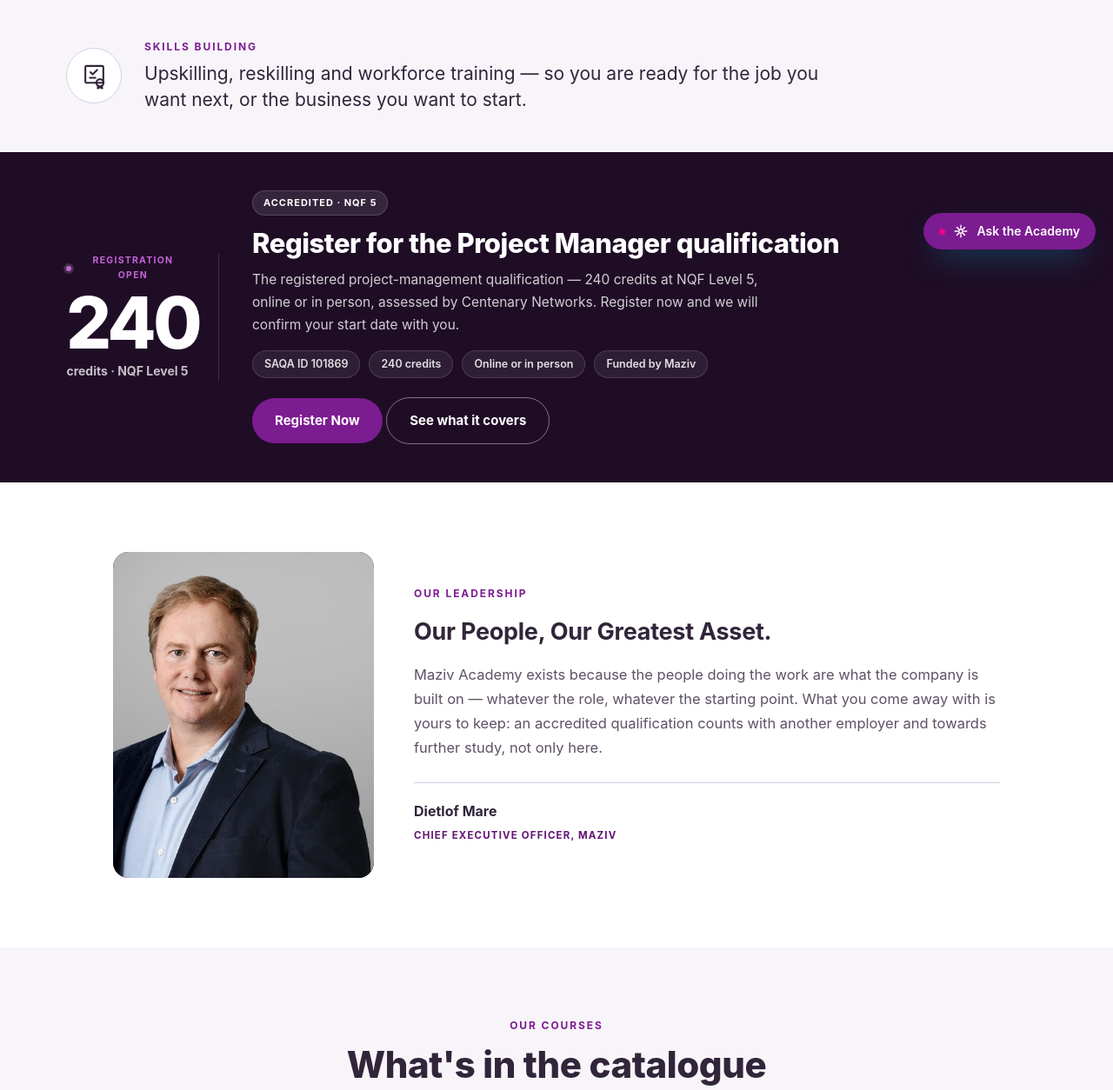
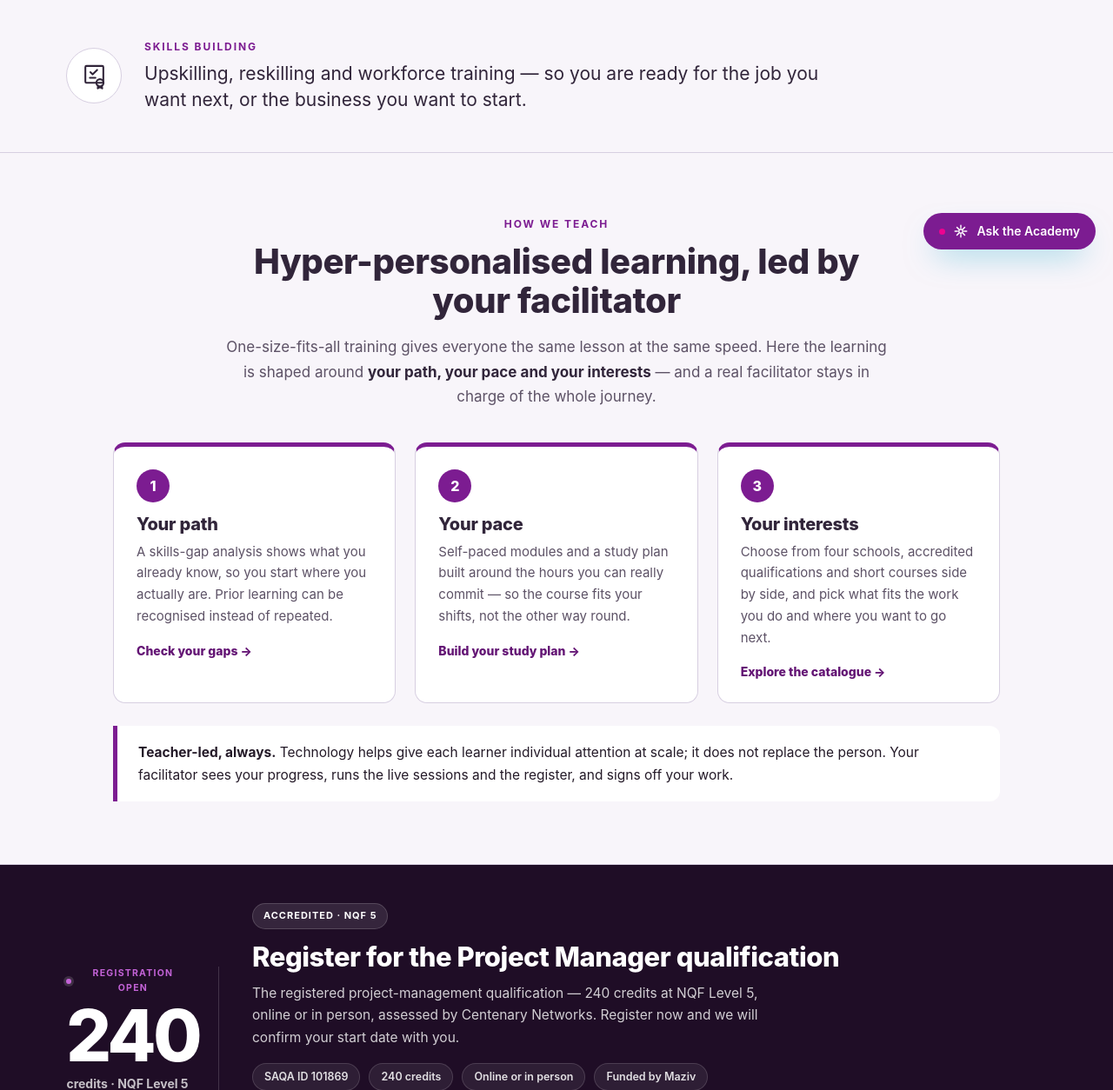
Before and after one commit to kgomotso-Bolide/maziv.academy, a PHP site: page /sps/ in a window 1280 px wide. Shown: the part 493-1747 px from the top of the page at 87% size. Run offline with PHP 8.4, Linux system fonts and the light colour scheme.

Commit message:
Add the hyper-personalised learning band and our own photos on the accredited course cards
Co-Authored-By: Claude Sonnet 5.5 <noreply@anthropic.com>

```diff
--- a/cards.js
+++ b/cards.js
@@ -1,9 +1,9 @@
 /* Course cards: real photo banners (loaded over gradient fallback) + link each card to its course page */
 (function(){
   var CARDS=[
-    ["Occupational Certificate: Project Manager","project-management","1454165804606-c3d57bc86b40"],
-    ["Occupational Certificate: Procurement Officer","procurement-officer","1521737604893-d14cc237f11d"],
-    ["FETC: New Venture Creation","new-venture-creation","1526374965328-7f61d4dc18c5"],
+    ["Occupational Certificate: Project Manager","project-management","images/course-project-management.jpg","50% 8%"],
+    ["Occupational Certificate: Procurement Officer","procurement-officer","images/course-procurement-officer.jpg","60% 12%"],
+    ["FETC: New Venture Creation","new-venture-creation","images/course-new-venture-creation.jpg","50% 18%"],
     ["Engineering Candidacy Programme","engineering-candidacy","images/hero.jpg"],
     ["AI & Software Development","ai-software-development","1461749280684-dccba630e2f6"],
     ["Procurement Skills","procurement","1521737604893-d14cc237f11d"],
@@ -28,6 +28,9 @@
     ["AI in Medicine: Biomedical Signal","ai-medicine-signal","1559757148-5c350d0d3c56"]
   ];
   // An id with a slash is a photo of our own under images/; anything else is an Unsplash id.
+  // The optional 4th item is background-position: the card is a wide 2:1 crop, so a photo with a person
+  // in it is anchored near the top or the face gets cropped out. backgroundSize is set here because the
+  // card's inline "background:linear-gradient(...)" shorthand resets it to auto, which shows the photo at native size.
   var img=function(id){return id.indexOf("/")>-1?id:"https://images.unsplash.com/photo-"+id+"?auto=format&fit=crop&w=720&q=70";};
   var ARROW=' <svg viewBox="0 0 24 24" fill="none" stroke="currentColor" stroke-width="2.6" stroke-linecap="round" stroke-linejoin="round" style="width:12px;height:12px;vertical-align:-1px;color:var(--accent)"><path d="M5 12h14M13 6l6 6-6 6"/></svg>';
   document.querySelectorAll('.ccard').forEach(function(card){
@@ -37,9 +40,9 @@
     var t=h.textContent.trim(), hit=null;
     for(var i=0;i<CARDS.length;i++){ if(t.indexOf(CARDS[i][0])>-1){ hit=CARDS[i]; break; } }
     if(!hit) return;
-    var slug=hit[1], photo=hit[2], href="course?c="+slug;
+    var slug=hit[1], photo=hit[2], pos=hit[3]||"center", href="course?c="+slug;
     var inner=card.querySelector('.ccard-img-inner'), imgWrap=card.querySelector('.ccard-img');
-    if(inner&&imgWrap){ var pre=new Image(); pre.onload=(function(inner,imgWrap,photo){return function(){inner.style.backgroundImage="url('"+img(photo)+"')";inner.style.backgroundColor="#15131a";imgWrap.classList.add('has-photo');};})(inner,imgWrap,photo); pre.src=img(photo); }
+    if(inner&&imgWrap){ var pre=new Image(); pre.onload=(function(inner,imgWrap,photo,pos){return function(){inner.style.backgroundSize="cover";inner.style.backgroundRepeat="no-repeat";inner.style.backgroundPosition=pos;inner.style.backgroundImage="url('"+img(photo)+"')";inner.style.backgroundColor="#15131a";imgWrap.classList.add('has-photo');};})(inner,imgWrap,photo,pos); pre.src=img(photo); }
     if(!h.querySelector('a')) h.innerHTML='<a href="'+href+'" style="color:inherit">'+h.innerHTML+'</a>';
     card.style.cursor='pointer';
     card.addEventListener('click',function(e){ if(e.target.closest('a,button'))return; location.href=href; });
--- a/index.html
+++ b/index.html
@@ -66,6 +66,41 @@
       <span class="eyebrow">Skills Building</span>
       <p>Upskilling, reskilling and workforce training — so you are ready for the job you want next, or the business you want to start.</p>
     </div>
+  </div>
+</section>
+<!-- Hyper-personalised learning. The selling point of how every course is delivered:
+     the course adapts to the learner's starting point, pace and job, and a
+     facilitator stays in control. Each claim maps to something that exists on the
+     site (skills-gap, rpl, pm-schedule, the four schools, facilitator-run registers
+     and hand-ins). Do not add a claim here that the platform does not do. -->
+<section class="hp" id="hyper-personalised">
+  <div class="wrap">
+    <div class="hp-head reveal">
+      <span class="eyebrow">How we teach</span>
+      <h2>Hyper-personalised learning, led by your facilitator</h2>
+      <p>One-size-fits-all training gives everyone the same lesson at the same speed. Here the learning is shaped around <strong>your path, your pace and your interests</strong> &mdash; and a real facilitator stays in charge of the whole journey.</p>
+    </div>
+    <div class="hp-grid">
+      <div class="hp-card reveal">
+        <div class="hp-num" aria-hidden="true">1</div>
+        <h3>Your path</h3>
+        <p>A skills-gap analysis shows what you already know, so you start where you actually are. Prior learning can be recognised instead of repeated.</p>
+        <a href="skills-gap" class="hp-link">Check your gaps &rarr;</a>
+      </div>
+      <div class="hp-card reveal">
+        <div class="hp-num" aria-hidden="true">2</div>
+        <h3>Your pace</h3>
+        <p>Self-paced modules and a study plan built around the hours you can really commit &mdash; so the course fits your shifts, not the other way round.</p>
+        <a href="pm-schedule" class="hp-link">Build your study plan &rarr;</a>
+      </div>
+      <div class="hp-card reveal">
+        <div class="hp-num" aria-hidden="true">3</div>
+        <h3>Your interests</h3>
+        <p>Choose from four schools, accredited qualifications and short courses side by side, and pick what fits the work you do and where you want to go next.</p>
+        <a href="courses" class="hp-link">Explore the catalogue &rarr;</a>
+      </div>
+    </div>
+    <p class="hp-strip reveal"><strong>Teacher-led, always.</strong> Technology helps give each learner individual attention at scale; it does not replace the person. Your facilitator sees your progress, runs the live sessions and the register, and signs off your work.</p>
   </div>
 </section>
 <!-- Intake band. Until 13 Sep 2026 this announced the 10 September 2026 start that
--- a/lib/brand.php
+++ b/lib/brand.php
@@ -61,5 +61,5 @@ return [
 
   /* Bumped on any release that changes styles.css or a .js file.
      See asset() in lib/chrome.php for why this is not optional. */
-  'asset_version' => '20260818',
+  'asset_version' => '20261015',
 ];
--- a/styles.css
+++ b/styles.css
@@ -2150,3 +2150,20 @@ a.poe-empty:hover,a.poe-mark:hover{border-color:var(--ink-soft)}
   .pg-lead{font-size:16px}
   .pg-back{width:100%;justify-content:center}
 }
+
+/* ---- Hyper-personalised learning band (landing page) ---- */
+.hp{background:var(--bg-soft);padding:72px 0;border-top:1px solid var(--line);border-bottom:1px solid var(--line)}
+.hp-head{max-width:760px;margin:0 auto 38px;text-align:center}
+.hp-head .eyebrow{display:block;margin-bottom:12px}
+.hp-head h2{font-size:clamp(26px,3.4vw,40px);margin-bottom:16px}
+.hp-head p{font-size:17px;line-height:1.7;color:var(--ink-soft)}
+.hp-head strong{color:var(--grey)}
+.hp-grid{display:grid;grid-template-columns:repeat(3,1fr);gap:22px;max-width:1020px;margin:0 auto}
+.hp-card{background:#fff;border:1px solid var(--line);border-top:5px solid var(--orange);border-radius:14px;padding:26px 26px 22px}
+.hp-num{width:38px;height:38px;border-radius:50%;background:var(--orange);color:#fff;font-weight:800;display:grid;place-items:center;margin-bottom:14px}
+.hp-card h3{font-size:20px;margin-bottom:8px}
+.hp-card p{font-size:15px;line-height:1.65;color:var(--ink-soft);margin-bottom:14px}
+.hp-link{font-size:14px;font-weight:800;color:var(--orange-deep)}
+.hp-link:hover{text-decoration:underline}
+.hp-strip{max-width:1020px;margin:26px auto 0;padding:18px 24px;border-left:5px solid var(--orange);background:#fff;border-radius:0 12px 12px 0;font-size:15.5px;line-height:1.65;color:var(--ink)}
+@media(max-width:820px){.hp{padding:52px 0}.hp-grid{grid-template-columns:1fr}}
```
Also changed, not shown: course.html (+3 -3 lines), images/course-new-venture-creation.jpg (added), images/course-procurement-officer.jpg (added), images/course-project-management.jpg (added).
